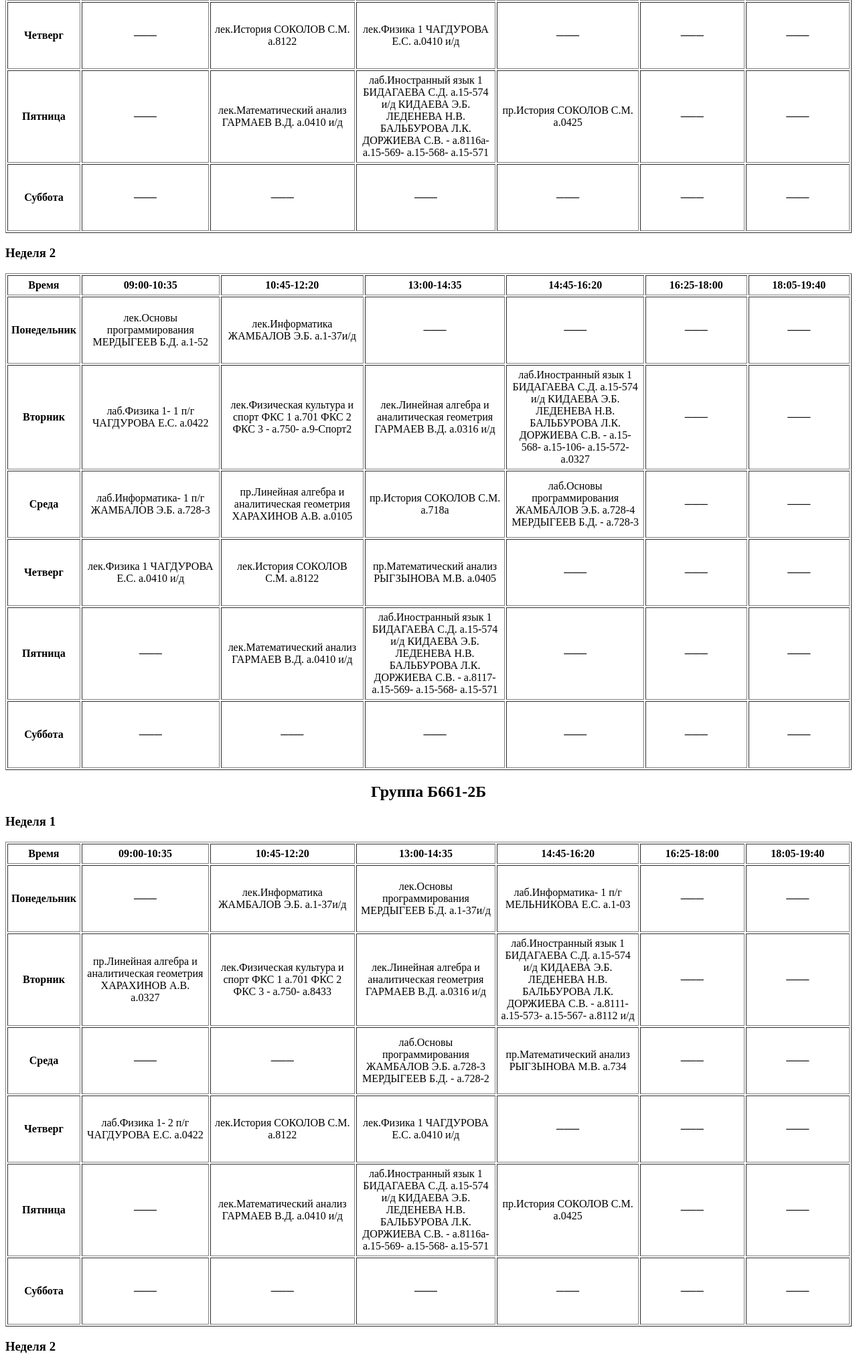
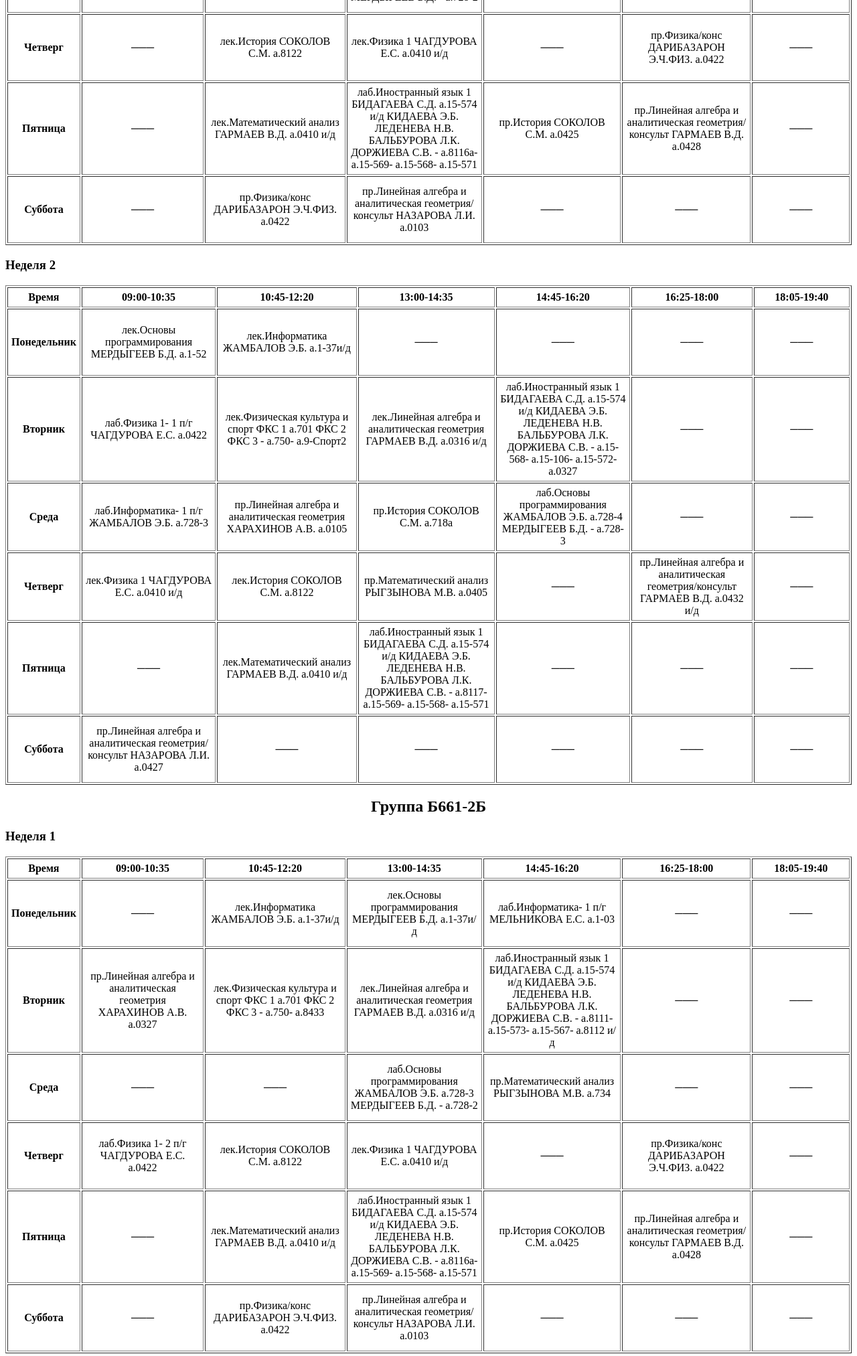
Before and after one commit to AndyTech-IT/TimeTable, a plain HTML site: page index.html in a window 1280 px wide. Shown: the part 544-2569 px from the top of the page at 67% size. Drawn offline with Linux system fonts and the light colour scheme.

Commit message:
Add files via upload

```diff
--- a/index.html
+++ b/index.html
@@ -11,7 +11,7 @@
 		h2 {text-align: center;}
 		h3 {text-align: left;}
 	</style>
-	<h4>Расписание обновлено: 06.10.2021</h4>
+	<h4>Расписание обновлено: 10.11.2021</h4>
 	<table cellspacing="2" border="1" cellpadding="5">
 		<caption>
 			<h2>Группа Б661-2А</h2>
@@ -59,7 +59,7 @@
 			<td  width="300">лек.История СОКОЛОВ С.М. а.8122</td>
 			<td  width="300">лек.Физика 1 ЧАГДУРОВА Е.С. а.0410 и/д</td>
 			<td  width="300">───</td>
-			<td  width="300">───</td>
+			<td  width="300">пр.Физика/конс ДАРИБАЗАРОН Э.Ч.ФИЗ. а.0422</td>
 			<td  width="300">───</td>
 		</tr>
 		<tr height="100">
@@ -68,14 +68,14 @@
 			<td  width="300">лек.Математический анализ ГАРМАЕВ В.Д. а.0410 и/д</td>
 			<td  width="300">лаб.Иностранный язык 1 БИДАГАЕВА С.Д. а.15-574 и/д КИДАЕВА Э.Б. ЛЕДЕНЕВА Н.В. БАЛЬБУРОВА Л.К. ДОРЖИЕВА С.В. - а.8116а- а.15-569- а.15-568- а.15-571</td>
 			<td  width="300">пр.История СОКОЛОВ С.М. а.0425</td>
-			<td  width="300">───</td>
+			<td  width="300">пр.Линейная алгебра и аналитическая геометрия/консульт ГАРМАЕВ В.Д. а.0428</td>
 			<td  width="300">───</td>
 		</tr>
 		<tr height="100">
 			<th>Суббота</th>
 			<td  width="300">───</td>
-			<td  width="300">───</td>
-			<td  width="300">───</td>
+			<td  width="300">пр.Физика/конс ДАРИБАЗАРОН Э.Ч.ФИЗ. а.0422</td>
+			<td  width="300">пр.Линейная алгебра и аналитическая геометрия/консульт НАЗАРОВА Л.И. а.0103</td>
 			<td  width="300">───</td>
 			<td  width="300">───</td>
 			<td  width="300">───</td>
@@ -129,7 +129,7 @@
 			<td  width="300">лек.История СОКОЛОВ С.М. а.8122</td>
 			<td  width="300">пр.Математический анализ РЫГЗЫНОВА М.В. а.0405</td>
 			<td  width="300">───</td>
-			<td  width="300">───</td>
+			<td  width="300">пр.Линейная алгебра и аналитическая геометрия/консульт ГАРМАЕВ В.Д. а.0432 и/д</td>
 			<td  width="300">───</td>
 		</tr>
 		<tr height="100">
@@ -143,7 +143,7 @@
 		</tr>
 		<tr height="100">
 			<th>Суббота</th>
-			<td  width="300">───</td>
+			<td  width="300">пр.Линейная алгебра и аналитическая геометрия/консульт НАЗАРОВА Л.И. а.0427</td>
 			<td  width="300">───</td>
 			<td  width="300">───</td>
 			<td  width="300">───</td>
@@ -200,7 +200,7 @@
 			<td  width="300">лек.История СОКОЛОВ С.М. а.8122</td>
 			<td  width="300">лек.Физика 1 ЧАГДУРОВА Е.С. а.0410 и/д</td>
 			<td  width="300">───</td>
-			<td  width="300">───</td>
+			<td  width="300">пр.Физика/конс ДАРИБАЗАРОН Э.Ч.ФИЗ. а.0422</td>
 			<td  width="300">───</td>
 		</tr>
 		<tr height="100">
@@ -209,14 +209,14 @@
 			<td  width="300">лек.Математический анализ ГАРМАЕВ В.Д. а.0410 и/д</td>
 			<td  width="300">лаб.Иностранный язык 1 БИДАГАЕВА С.Д. а.15-574 и/д КИДАЕВА Э.Б. ЛЕДЕНЕВА Н.В. БАЛЬБУРОВА Л.К. ДОРЖИЕВА С.В. - а.8116а- а.15-569- а.15-568- а.15-571</td>
 			<td  width="300">пр.История СОКОЛОВ С.М. а.0425</td>
-			<td  width="300">───</td>
+			<td  width="300">пр.Линейная алгебра и аналитическая геометрия/консульт ГАРМАЕВ В.Д. а.0428</td>
 			<td  width="300">───</td>
 		</tr>
 		<tr height="100">
 			<th>Суббота</th>
 			<td  width="300">───</td>
-			<td  width="300">───</td>
-			<td  width="300">───</td>
+			<td  width="300">пр.Физика/конс ДАРИБАЗАРОН Э.Ч.ФИЗ. а.0422</td>
+			<td  width="300">пр.Линейная алгебра и аналитическая геометрия/консульт НАЗАРОВА Л.И. а.0103</td>
 			<td  width="300">───</td>
 			<td  width="300">───</td>
 			<td  width="300">───</td>
@@ -270,7 +270,7 @@
 			<td  width="300">лек.История СОКОЛОВ С.М. а.8122</td>
 			<td  width="300">пр.Математический анализ РЫГЗЫНОВА М.В. а.0405</td>
 			<td  width="300">лаб.Физика 1- 2 п/г ЧАГДУРОВА Е.С. а.0422</td>
-			<td  width="300">───</td>
+			<td  width="300">пр.Линейная алгебра и аналитическая геометрия/консульт ГАРМАЕВ В.Д. а.0432 и/д</td>
 			<td  width="300">───</td>
 		</tr>
 		<tr height="100">
@@ -284,7 +284,7 @@
 		</tr>
 		<tr height="100">
 			<th>Суббота</th>
-			<td  width="300">───</td>
+			<td  width="300">пр.Линейная алгебра и аналитическая геометрия/консульт НАЗАРОВА Л.И. а.0427</td>
 			<td  width="300">───</td>
 			<td  width="300">───</td>
 			<td  width="300">───</td>
```
